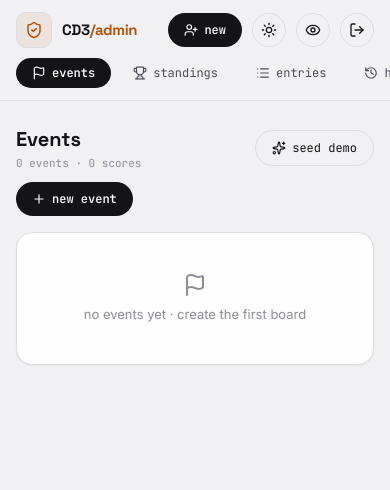
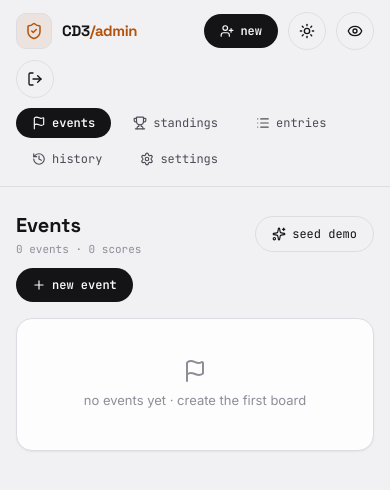
Before and after one commit to AWSSBGAtria/cd3-leaderboard, a Flask app: page /admin in a window 390 px wide; the page is wider, and only the part inside the window is pictured. Shown: the top 490 px of that part. Run offline with Flask 3, Linux system fonts and the light colour scheme; the visitor is signed in with stand-in values (Sample User, id 1); data comes from the database, SQL or seed files in the repository; data that the repository does not hold is empty.

Commit message:
QR share on viewer; mobile overflow fixes (explicit grid cols, wrap tabs)

```diff
--- a/templates/admin.html
+++ b/templates/admin.html
@@ -11,14 +11,14 @@
     <button onclick="openRegAdmin()" class="btn-p mono rounded-full px-4 py-2 text-[12px] font-semibold flex items-center gap-1.5">
       <i data-lucide="user-plus" class="w-3.5 h-3.5"></i><span class="hidden sm:inline">new registration</span><span class="sm:hidden">new</span>
     </button>
-    <button onclick="toggleTheme()" title="Toggle light / dark" aria-label="Toggle light and dark theme" class="btn-g rounded-full p-2">
+    <button onclick="toggleTheme()" title="Toggle light / dark" aria-label="Toggle light and dark theme" class="btn-g rounded-full p-2.5">
       <span class="icon-sun hidden"><i data-lucide="sun" class="w-4 h-4"></i></span>
       <span class="icon-moon"><i data-lucide="moon" class="w-4 h-4"></i></span>
     </button>
-    <a href="/" title="Open viewer" aria-label="Open viewer" class="btn-g rounded-full p-2"><i data-lucide="eye" class="w-4 h-4"></i></a>
-    <a href="/admin/logout" title="Lock admin" aria-label="Lock admin" class="btn-g rounded-full p-2"><i data-lucide="log-out" class="w-4 h-4"></i></a>
+    <a href="/" title="Open viewer" aria-label="Open viewer" class="btn-g rounded-full p-2.5"><i data-lucide="eye" class="w-4 h-4"></i></a>
+    <a href="/admin/logout" title="Lock admin" aria-label="Lock admin" class="btn-g rounded-full p-2.5"><i data-lucide="log-out" class="w-4 h-4"></i></a>
   </div>
-  <div class="max-w-[1200px] mx-auto px-4 pb-3 flex gap-1.5">
+  <div class="max-w-[1200px] mx-auto px-4 pb-3 flex gap-1.5 flex-wrap">
     <button data-tab="events" onclick="switchTab('events')" class="tabbtn on mono rounded-full px-4 py-1.5 text-[12px] flex items-center gap-1.5"><i data-lucide="flag" class="w-3.5 h-3.5"></i>events</button>
     <button data-tab="standings" onclick="switchTab('standings')" class="tabbtn mono rounded-full px-4 py-1.5 text-[12px] flex items-center gap-1.5"><i data-lucide="trophy" class="w-3.5 h-3.5"></i>standings</button>
     <button data-tab="entries" onclick="switchTab('entries')" class="tabbtn mono rounded-full px-4 py-1.5 text-[12px] flex items-center gap-1.5"><i data-lucide="list" class="w-3.5 h-3.5"></i>entries</button>
@@ -42,7 +42,7 @@
     <div id="autoBanner" class="hidden mb-4 rounded-xl px-4 py-2.5 mono text-[12px] items-center gap-2 info-box">
       <i data-lucide="timer" class="w-4 h-4 shrink-0 accent"></i><span></span>
     </div>
-    <div id="eventGrid" class="grid md:grid-cols-2 gap-4"></div>
+    <div id="eventGrid" class="grid grid-cols-1 md:grid-cols-2 gap-4"></div>
   </section>
 
   <!-- STANDINGS -->
@@ -57,7 +57,7 @@
       <a id="standPdf" href="#" class="btn-g mono rounded-full px-4 py-2 text-[12px] flex items-center gap-1.5"><i data-lucide="file-text" class="w-3.5 h-3.5"></i>pdf</a>
       <a id="standJson" href="#" class="btn-g mono rounded-full px-4 py-2 text-[12px] flex items-center gap-1.5"><i data-lucide="braces" class="w-3.5 h-3.5"></i>json</a>
     </div>
-    <div id="winnersRow" class="grid sm:grid-cols-3 gap-3 mb-4"></div>
+    <div id="winnersRow" class="grid grid-cols-1 sm:grid-cols-3 gap-3 mb-4"></div>
     <div class="panel rounded-2xl overflow-hidden">
       <div class="overflow-x-auto">
         <div id="standInner" class="min-w-[680px]">
@@ -108,7 +108,7 @@
   <section id="tab-settings" class="hidden">
     <h2 class="display font-bold text-xl">Settings</h2>
     <p class="mono text-[11px] faint mt-0.5 mb-4">auto reset, password, full exports</p>
-    <div class="grid lg:grid-cols-2 gap-4">
+    <div class="grid grid-cols-1 lg:grid-cols-2 gap-4">
       <div class="panel rounded-2xl p-5">
         <h3 class="display font-semibold text-[15px] flex items-center gap-2"><i data-lucide="timer" class="w-4 h-4 accent"></i>Auto reset</h3>
         <p class="text-[13px] dim mt-1 mb-4">Boards idle past the interval are archived to history and cleared.</p>
@@ -137,7 +137,7 @@
 
 <!-- EVENT MODAL -->
 <dialog id="eventModal" class="bg-transparent p-4 w-[calc(100%-2rem)] max-w-lg">
-  <div class="panel rounded-2xl p-6 max-h-[90vh] overflow-y-auto" style="background:var(--surface);">
+  <div class="panel rounded-2xl p-5 sm:p-6 max-h-[90vh] overflow-y-auto" style="background:var(--surface);">
     <div class="flex items-center gap-2">
       <h2 id="evModalTitle" class="display font-bold text-lg">New event</h2>
       <button onclick="document.getElementById('eventModal').close()" aria-label="Close" class="ml-auto btn-g rounded-full p-1.5"><i data-lucide="x" class="w-4 h-4"></i></button>
@@ -150,7 +150,7 @@
       <div id="iconPreview" class="tile w-10 h-10 rounded-[10px] grid place-items-center shrink-0"><i data-lucide="trophy" class="w-[18px] h-[18px]"></i></div>
       <input id="iconSearch" oninput="renderIcons()" placeholder="search icons" class="field mono flex-1 rounded-xl px-3.5 py-2 text-[12.5px]">
     </div>
-    <div id="iconGrid" class="grid grid-cols-8 gap-1.5 max-h-40 overflow-y-auto p-0.5"></div>
+    <div id="iconGrid" class="grid grid-cols-6 sm:grid-cols-8 gap-1.5 max-h-40 overflow-y-auto p-0.5"></div>
     <div class="flex items-center gap-2 mt-4 mb-1.5">
       <span class="mono text-[10.5px] uppercase tracking-[0.14em] faint">Metrics <span class="normal-case tracking-normal">(ranked in list order)</span></span>
       <div class="flex-1"></div>
@@ -166,7 +166,7 @@
 
 <!-- RESET CONFIRM -->
 <dialog id="resetModal" class="bg-transparent p-4 w-[calc(100%-2rem)] max-w-md">
-  <div class="panel rounded-2xl p-6" style="background:var(--surface);">
+  <div class="panel rounded-2xl p-5 sm:p-6" style="background:var(--surface);">
     <div class="tile w-11 h-11 rounded-xl grid place-items-center mb-3" style="background:var(--danger-soft);color:var(--danger);border-color:var(--border);"><i data-lucide="rotate-ccw" class="w-5 h-5"></i></div>
     <h2 class="display font-bold text-lg">Reset this board?</h2>
     <p id="resetText" class="text-[13px] dim mt-1.5"></p>
@@ -187,7 +187,7 @@
 
 <!-- HISTORY VIEWER -->
 <dialog id="histModal" class="bg-transparent p-4 w-[calc(100%-2rem)] max-w-lg">
-  <div class="panel rounded-2xl p-6 max-h-[85vh] overflow-y-auto" style="background:var(--surface);">
+  <div class="panel rounded-2xl p-5 sm:p-6 max-h-[85vh] overflow-y-auto" style="background:var(--surface);">
     <div class="flex items-center gap-2">
       <h2 id="histTitle" class="display font-bold text-[16px]"></h2>
       <button onclick="document.getElementById('histModal').close()" aria-label="Close" class="ml-auto btn-g rounded-full p-1.5"><i data-lucide="x" class="w-4 h-4"></i></button>
@@ -198,7 +198,7 @@
 
 <!-- REGISTRATION MODAL -->
 <dialog id="regModal" class="bg-transparent p-4 w-[calc(100%-2rem)] max-w-md">
-  <div class="panel rounded-2xl p-6 max-h-[90vh] overflow-y-auto" style="background:var(--surface);">
+  <div class="panel rounded-2xl p-5 sm:p-6 max-h-[90vh] overflow-y-auto" style="background:var(--surface);">
     <div class="flex items-start gap-2.5">
       <div class="tile w-10 h-10 rounded-[10px] grid place-items-center shrink-0"><i data-lucide="user-plus" class="w-[18px] h-[18px]"></i></div>
       <div>
@@ -240,7 +240,7 @@
   </div>
 </dialog>
 
-<div id="toasts" class="fixed bottom-5 right-5 z-50 flex flex-col gap-2 items-end"></div>
+<div id="toasts" class="fixed z-50 flex flex-col gap-2 bottom-4 inset-x-4 sm:inset-x-auto sm:right-5 sm:bottom-5 sm:items-end"></div>
 {% endblock %}
 
 {% block scripts %}
@@ -283,7 +283,7 @@ async function loadEvents(){
   $('standFilter').innerHTML = EVENTS.map(e=>`<option value="${e.id}">${esc(e.name)}</option>`).join('');
   $('regEvent').innerHTML = EVENTS.map(e=>`<option value="${e.id}">${esc(e.name)}</option>`).join('');
   $('eventGrid').innerHTML = EVENTS.length ? EVENTS.map(ev=>`
-    <article class="panel panel-hover rounded-2xl p-4 flex flex-col">
+    <article class="panel panel-hover rounded-2xl p-4 flex flex-col min-w-0">
       <div class="flex items-center gap-3">
         <div class="tile w-10 h-10 rounded-[10px] grid place-items-center shrink-0"><i data-lucide="${esc(ev.icon||'trophy')}" class="w-[18px] h-[18px]"></i></div>
         <div class="min-w-0">
```
Also changed, not shown: templates/viewer.html (+51 -4 lines), README.md.
